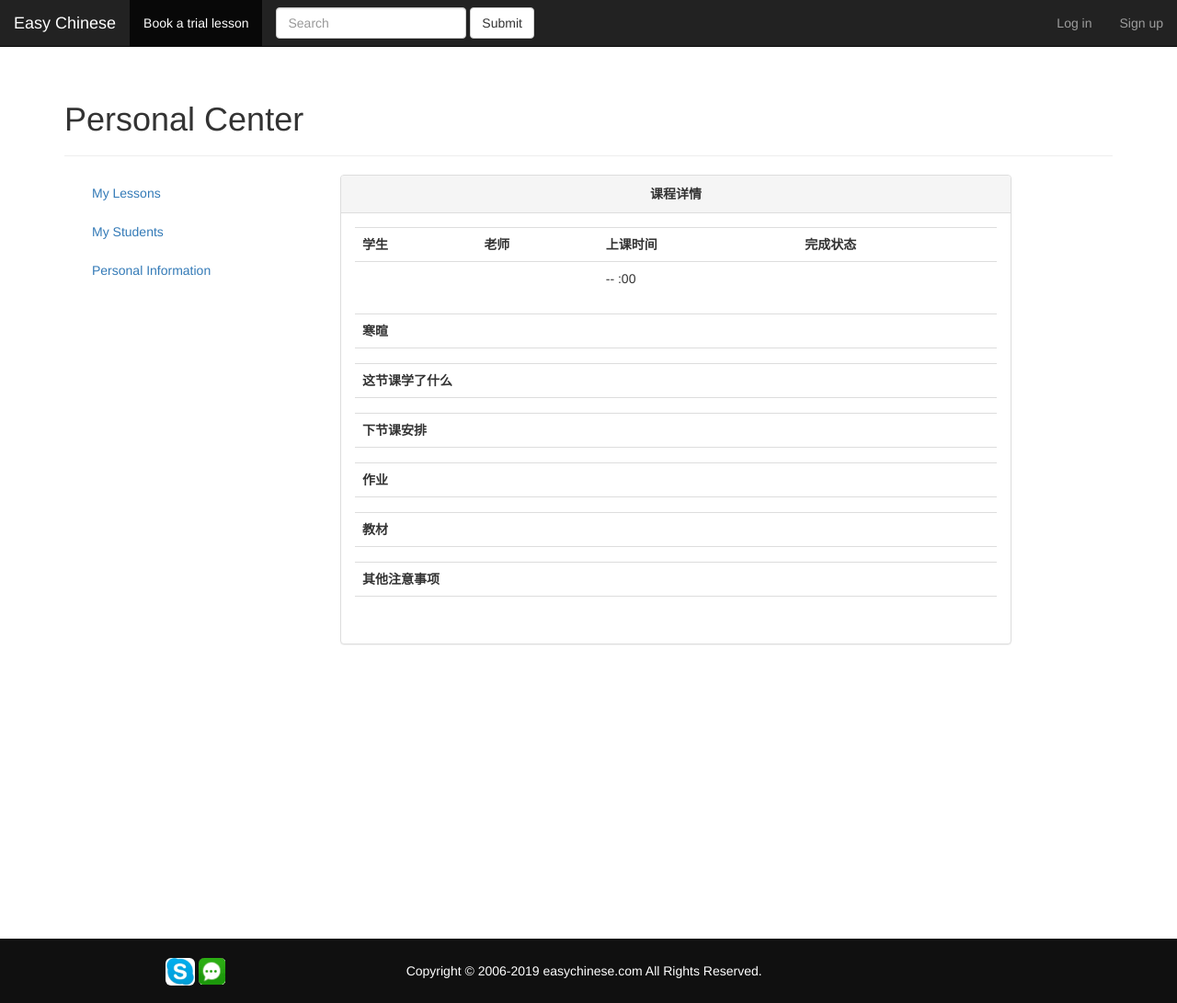
After one commit to JessicaFeng0926/easy_chinese, a Flask app: template app/templates/teacher/check_detail.html in a window 1280 px wide. The commit adds this page. Shown: the whole page at 92% size. Run offline with Flask 2, Linux system fonts and the light colour scheme; the template is opened without the code that fills it, so the values that code supplies are empty; some libraries are stand-ins or nearby versions.

Commit message:
22nd submit,I added a new function. Now teachers can check the detail of a lesson.

```diff
--- /dev/null
+++ b/app/templates/teacher/check_detail.html
@@ -0,0 +1,78 @@
+{% extends 'teacher/homepage.html'%}
+{%block head%}
+{{super()}}
+<style>
+footer{
+    margin-top:300px;
+}
+</style>
+{%endblock head%}
+
+{%block title%}Check Detail{%endblock title%}
+{%block main%}
+<div class='col-sm-8 col-md-8'>
+    <div class='panel panel-default'>
+        <div class='panel-heading text-center'>
+            <strong>课程详情</strong>
+        </div>
+        <div class='panel-body'>
+            <table class='table'>
+                <tr>
+                    <th>学生</th>
+                    <th>老师</th>
+                    <th>上课时间</th>
+                    <th>完成状态</th>
+                </tr>
+                <tr>
+                    <td>{{lesson.student.username}}</td>
+                    <td>{{lesson.teacher.name}}</td>
+                    <td>{{"%s-%s-%s %s:00"|format(lesson.localtime.year,lesson.localtime.month,lesson.localtime.day,lesson.localtime.hour)}}</td>
+                    <td>{{lesson.c_status}}</td>
+                </tr>
+
+            </table>
+            <table class='table'>
+                <tr>
+                    <th>寒暄</th>
+                </tr>
+                <tr>
+                    <td>{{record.talk}}</td>
+                </tr>
+                <tr>
+                    <th>这节课学了什么</th>
+                </tr>
+                <tr>
+                    <td>{{record.this_lesson}}</td>
+                </tr>
+                <tr>
+                    <th>下节课安排</th>
+                </tr>
+                <tr>
+                    <td>{{record.next_lesson}}</td>
+                </tr>
+                <tr>
+                    <th>作业</th>
+                </tr>
+                <tr>
+                    <td>{{record.homework}}</td>
+                </tr>
+                <tr>
+                    <th>教材</th>
+                </tr>
+                <tr>
+                    <td>{{record.textbook}}</td>
+                </tr>
+                <tr>
+                    <th>其他注意事项</th>
+                </tr>
+                <tr>
+                    <td>{{record.other}}</td>
+                </tr>
+            </table>
+
+        </div>
+
+    </div>
+
+</div>
+{%endblock main%}
--- a/app/templates/teacher/my_students.html
+++ b/app/templates/teacher/my_students.html
@@ -48,7 +48,7 @@ ul.nav-tabs{
                 <td>{{lesson.teacher.name}}</td>
                 <td>{{"%s-%s-%s %s:00"|format(lesson.localtime.year,lesson.localtime.month,lesson.localtime.day,lesson.localtime.hour)}}</td>
                 <td>{{lesson.status}}</td>
-                <td>{%if lesson.status == 'Complete' or lesson.status == 'Tea Late'%}<a href="#">Click here</a>{%endif%}</td>
+                <td>{%if lesson.status == 'Complete' or lesson.status == 'Tea Late'%}<a href="{{url_for('teacher.check_detail',id=lesson.id)}}">Click here</a>{%endif%}</td>
             </tr>
             {%endfor%}
         </table>
```
Also changed, not shown: app/teacher/views.py (+27 -0 lines).
